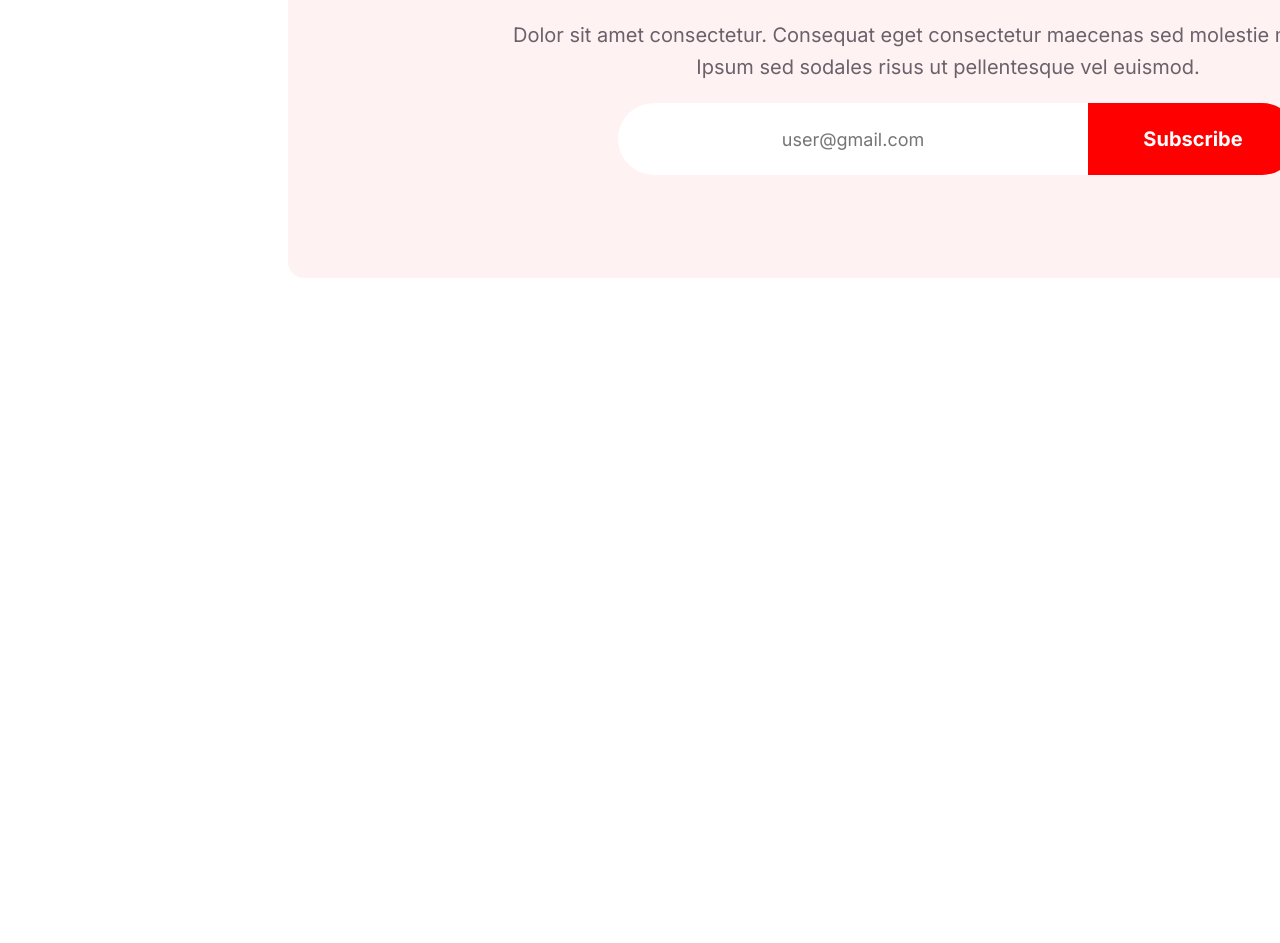
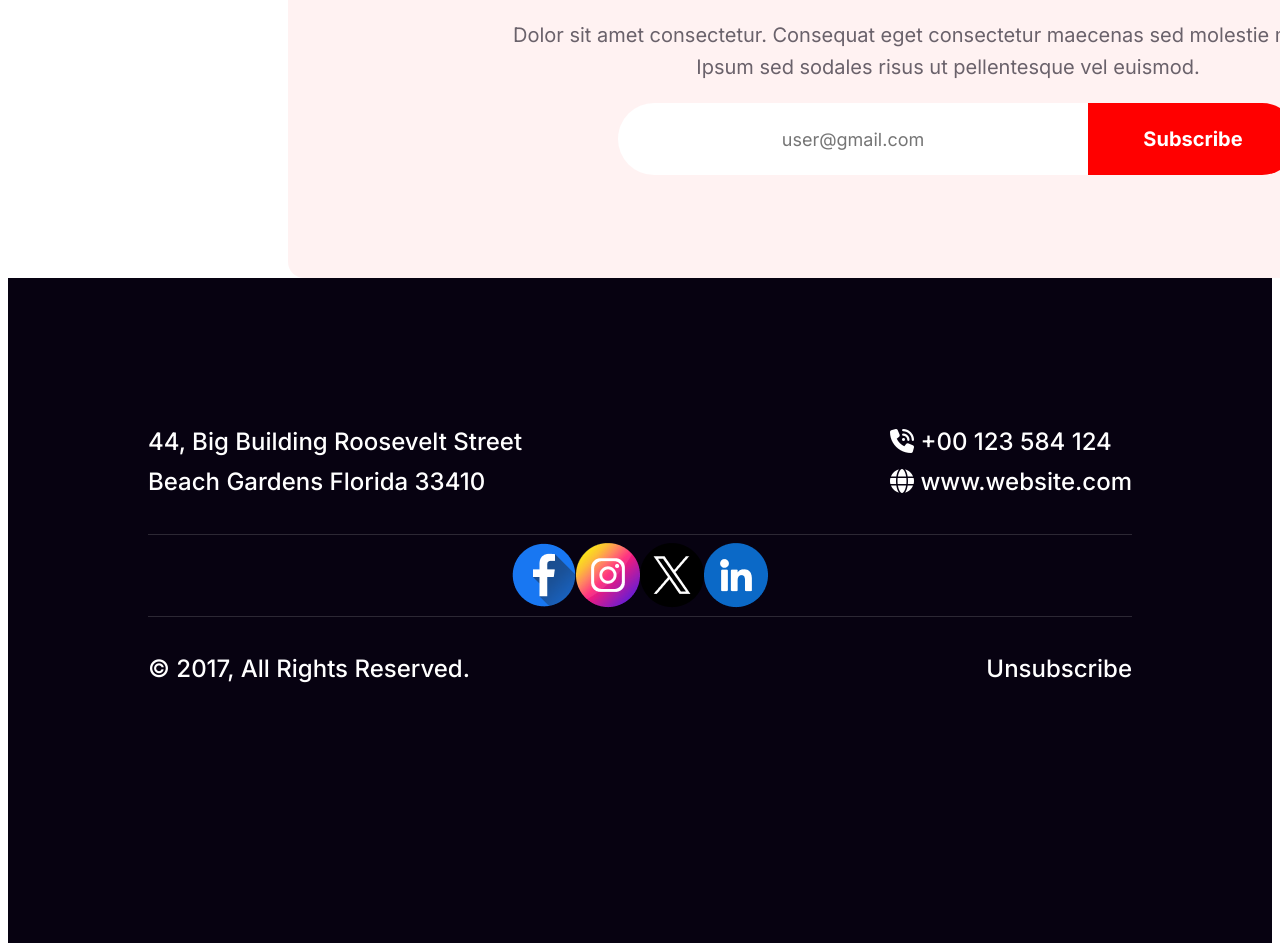
Before and after one commit to naymuln/ass1, a plain HTML site: page index.html in a window 1280 px wide. Shown: the part 4697-5640 px from the top of the page. Before the commit the page ends 4983 px from the top, so only its background shows below. Drawn offline with Linux system fonts and the light colour scheme.

Commit message:
finished all mandatory sections

```diff
--- a/index.html
+++ b/index.html
@@ -11,6 +11,7 @@
     <link
         href="https://fonts.googleapis.com/css2?family=Inter:wght@400;500;700;900&family=Merriweather:wght@400;500;700;900&display=swap"
         rel="stylesheet">
+    <script src="https://kit.fontawesome.com/df770706db.js" crossorigin="anonymous"></script>
 </head>
 
 <body>
@@ -53,7 +54,8 @@
         <section class="portfolio">
             <p class="p-1">THE BEST GIFTS</p>
             <p class="p-2">Our Awesome Portfolio</p>
-            <p class="p-3">Dolor sit amet consectetur. Consequat eget consectetur maecenas sed molestie malesuada.<br>Ipsum sed sodales risus ut pellentesque vel euismod. </p>
+            <p class="p-3">Dolor sit amet consectetur. Consequat eget consectetur maecenas sed molestie
+                malesuada.<br>Ipsum sed sodales risus ut pellentesque vel euismod. </p>
             <div class="portfolio-images">
                 <div class="portfolio-images-row-1">
                     <img src="resources/Rectangle 3.png" alt="bag">
@@ -69,7 +71,8 @@
         <section class="newsletter">
             <div class="inbox"><img src="resources/Group 61.png" alt="inbox"></div>
             <p class="s-news">Subscribe Newsletter</p>
-            <p class="news-desc">Dolor sit amet consectetur. Consequat eget consectetur maecenas sed molestie malesuada. <br>Ipsum sed sodales risus ut pellentesque vel euismod. </p>
+            <p class="news-desc">Dolor sit amet consectetur. Consequat eget consectetur maecenas sed molestie malesuada.
+                <br>Ipsum sed sodales risus ut pellentesque vel euismod. </p>
             <div class="subscribe">
                 <input type="email" name="" id="sub-mail" placeholder="user@gmail.com">
                 <button type="submit" id="sub-conf">Subscribe</button>
@@ -78,6 +81,24 @@
 
     </main>
     <footer>
+        <section class="fot-contact">
+            <div class="con-1">
+                <p class="contact-1">44, Big Building Roosevelt Street<br>Beach Gardens Florida 33410</p>
+                <p class="contact-1"> <i class="fa-solid fa-phone-volume"></i> +00 123 584 124 <br> <i class="fa-solid fa-globe"></i> www.website.com</p>
+            </div>
+            <hr class="hr1">
+            <div class="social-links">
+                <img src="resources/Facebook.png" alt="facebook">
+                <img src="resources/Instagram.png" alt="instagram">
+                <img src="resources/Twitter.png" alt="twitter">
+                <img src="resources/Linkedin.png" alt="linkedin">
+            </div>
+            <hr class="hr1">
+            <div class="fot-copy">
+                <p class="contact-1">&copy; 2017, All Rights Reserved.</p>
+                <p class="contact-1">Unsubscribe</p>
+            </div>
+        </section>
 
     </footer>
 
--- a/styles/style.css
+++ b/styles/style.css
@@ -301,3 +301,39 @@
     font-style: normal;
     font-weight: 600;
 }
+
+footer {
+    height: 609px;
+    background: #070211;
+    padding: 120px 140px;
+}
+
+.contact-1 {
+    color: #FFF;
+    font-family: Inter;
+    font-size: 24px;
+    font-style: normal;
+    font-weight: 500;
+    line-height: 40px;
+}
+
+.con-1 {
+    display: flex;
+    justify-content: space-between;
+}
+
+.fot-copy {
+    display: flex;
+    justify-content: space-between;
+}
+
+.hr1 {
+    height: 1px;
+    background-color: rgba(255, 255, 255, 0.15);
+    border: none;
+}
+
+.social-links {
+    display: flex;
+    justify-content: center;
+}
```
